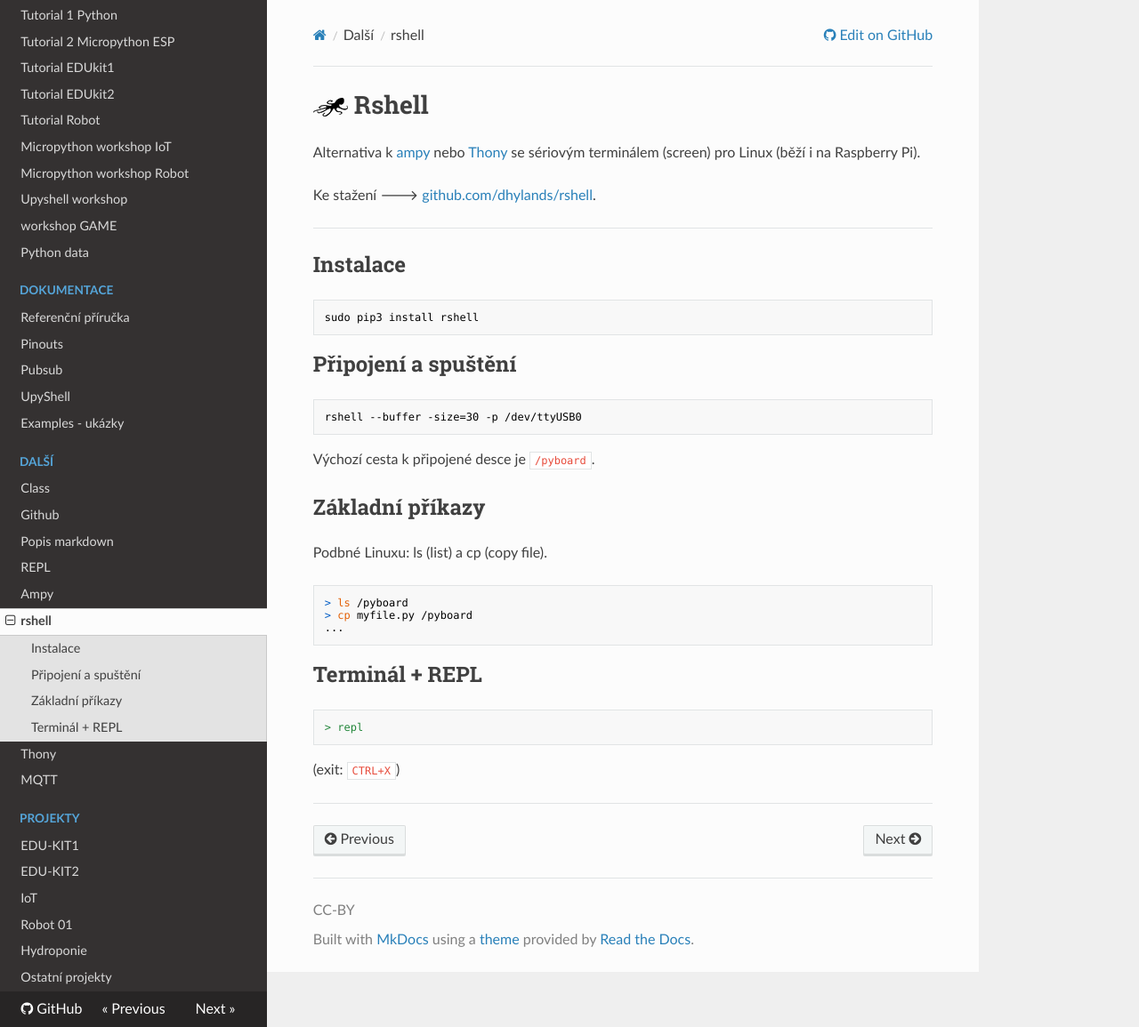
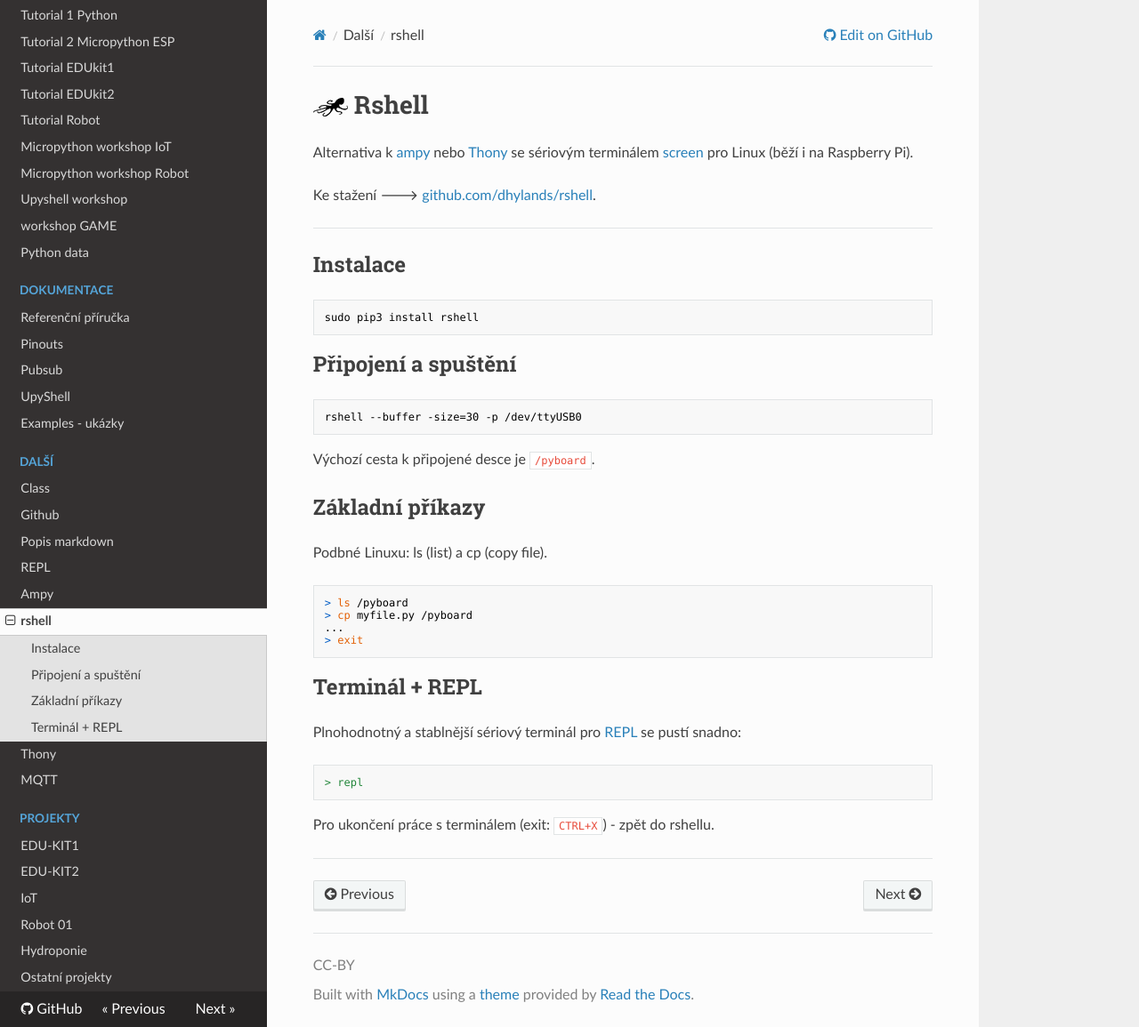
Before and after one commit to octopuslab-cz/docs_octopuslab_cz, an MkDocs documentation site: the page built from docs/rshell.md, in a window 1280 px wide and 1155 px high. Shown: the whole window at 89% size. Built offline with MkDocs 1.6.1, drawn with Linux system fonts in a browser that asks for light colours; nearby versions of some CDN libraries.

Commit message:
typo rshell

````diff
--- a/docs/rshell.md
+++ b/docs/rshell.md
@@ -1,6 +1,6 @@
 # ![logo](img/logo_small.png){: style="width:39px" } Rshell
 
-Alternativa k [ampy](/ampy) nebo [Thony](/thony) se sériovým terminálem (screen) pro Linux (běží i na Raspberry Pi).
+Alternativa k [ampy](/ampy) nebo [Thony](/thony) se sériovým terminálem [screen](/install_linux/#terminal) pro Linux (běží i na Raspberry Pi).
 
 Ke stažení 🡒 [github.com/dhylands/rshell](https://github.com/dhylands/rshell).
 
@@ -29,14 +29,17 @@
 > ls /pyboard
 > cp myfile.py /pyboard
 ...
+> exit
 ```
 
 ## Terminál + REPL
+
+Plnohodnotný a stablnější sériový terminál pro [REPL](/repl) se pustí snadno:
 
 ```
 > repl
 ```
 
-(exit: `CTRL+X`)
+Pro ukončení práce s terminálem (exit: `CTRL+X`) - zpět do rshellu.
 
 ---
````
